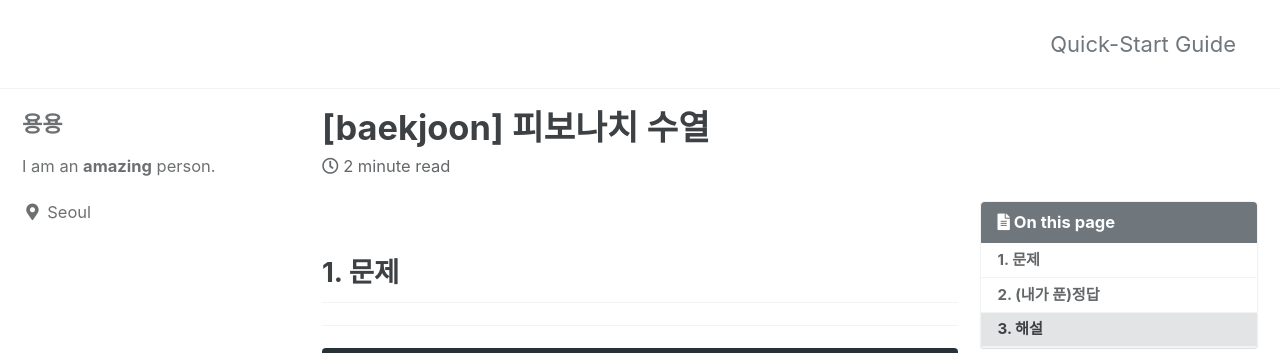
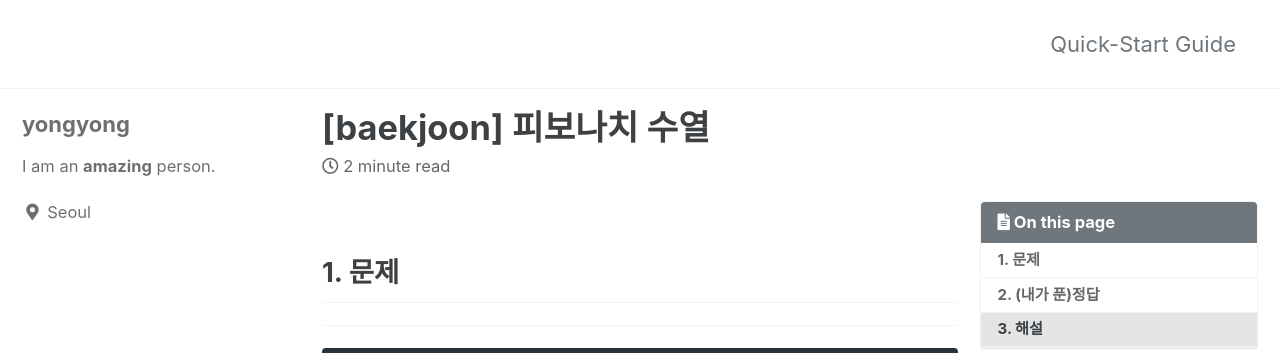
Before and after one commit to jeeyhv/jeeyhv.github.io, a Jekyll site: the page built from _posts/2022-04-03-backjoon-1003.md, in a window 1280 px wide. Shown: the top 353 px of the page. Built offline with Jekyll 4.4.1, drawn with Linux system fonts in a browser that asks for light colours; cached includes are drawn as plain includes.

Commit message:
블로그 설정 변경

```diff
--- a/_config.yml
+++ b/_config.yml
@@ -102,7 +102,7 @@ analytics:
 
 # Site Author
 author:
-  name             : "용용"
+  name             : "yongyong"
   avatar           : # path of avatar image, e.g. "/assets/images/bio-photo.jpg"
   bio              : "I am an **amazing** person."
   location         : "Seoul"
```
